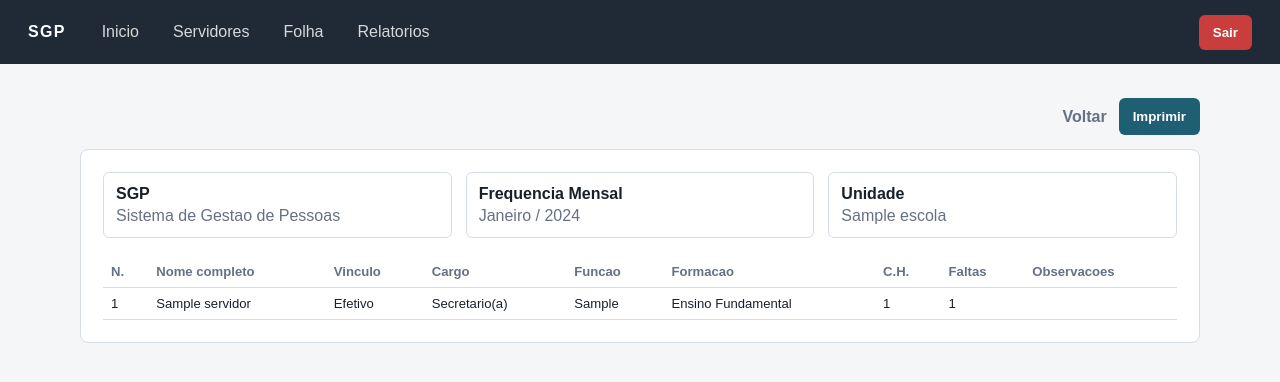
After one commit to TioHashi/SGP, a Django app: page /relatorios/folha/1/2024/ in a window 1280 px wide. The commit adds this page. Shown: the top 382 px of the page. Run offline with Django 5.2, Linux system fonts and the light colour scheme; a user stored in the database is signed in; tables that the repository leaves empty hold one stand-in row (values such as "Sample post").

Commit message:
Adiciona folha mensal e relatorios

```diff
--- a/config/urls.py
+++ b/config/urls.py
@@ -17,7 +17,16 @@ Including another URLconf
 from django.contrib import admin
 from django.urls import path
 from django.contrib.auth.views import LoginView, LogoutView
-from core.views import dashboard, servidor_criar, servidor_editar, servidor_lista
+from core.views import (
+    dashboard,
+    folha_mensal,
+    folha_selecionar,
+    relatorio_folha,
+    relatorios,
+    servidor_criar,
+    servidor_editar,
+    servidor_lista,
+)
 
 urlpatterns = [
     path('admin/', admin.site.urls),
@@ -27,4 +36,8 @@ urlpatterns = [
     path('servidores/', servidor_lista, name='servidor_lista'),
     path('servidores/novo/', servidor_criar, name='servidor_criar'),
     path('servidores/<int:pk>/editar/', servidor_editar, name='servidor_editar'),
+    path('folha/', folha_selecionar, name='folha_selecionar'),
+    path('folha/<str:mes>/<str:ano>/', folha_mensal, name='folha_mensal'),
+    path('relatorios/', relatorios, name='relatorios'),
+    path('relatorios/folha/<str:mes>/<str:ano>/', relatorio_folha, name='relatorio_folha'),
 ]
--- a/core/models.py
+++ b/core/models.py
@@ -106,3 +106,58 @@ class Servidor(models.Model):
 
     def __str__(self):
         return self.nome
+
+
+class Frequencia(models.Model):
+    MESES_CHOICES = [
+        ('1', 'Janeiro'),
+        ('2', 'Fevereiro'),
+        ('3', 'Marco'),
+        ('4', 'Abril'),
+        ('5', 'Maio'),
+        ('6', 'Junho'),
+        ('7', 'Julho'),
+        ('8', 'Agosto'),
+        ('9', 'Setembro'),
+        ('10', 'Outubro'),
+        ('11', 'Novembro'),
+        ('12', 'Dezembro'),
+        ('13', 'Decimo Terceiro'),
+        ('14', 'Ferias'),
+    ]
+
+    ANO_CHOICES = [(str(ano), str(ano)) for ano in range(2024, 2031)]
+
+    OBS_CHOICES = [
+        ('', ''),
+        ('LICENCA SEM VENCIMENTO', 'Licenca sem vencimento'),
+        ('LICENCA MATERNIDADE', 'Licenca maternidade'),
+        ('LICENCA PREMIO', 'Licenca premio'),
+        ('LICENCA PARA ESTUDO', 'Licenca para estudo'),
+        ('FERIAS', 'Ferias'),
+        ('FALTA', 'Falta'),
+        ('PRO-LABORE', 'Pro-labore'),
+        ('DIARIA', 'Diaria'),
+        ('DOBRA DE TURNO', 'Dobra de turno'),
+        ('ATESTADO MEDICO', 'Atestado medico'),
+        ('DECIMO TERCEIRO', 'Decimo terceiro'),
+        ('DESLIGAMENTO', 'Desligamento'),
+        ('INSS', 'INSS'),
+        ('OUTROS', 'Outros'),
+    ]
+
+    servidor = models.ForeignKey(Servidor, on_delete=models.CASCADE, related_name='frequencias')
+    mes = models.CharField(max_length=2, choices=MESES_CHOICES)
+    ano = models.CharField(max_length=4, choices=ANO_CHOICES)
+    faltas = models.PositiveSmallIntegerField(default=0)
+    observacoes = models.CharField(max_length=80, choices=OBS_CHOICES, blank=True)
+    atualizado_em = models.DateTimeField(auto_now=True)
+
+    class Meta:
+        ordering = ['servidor__nome']
+        unique_together = ('servidor', 'mes', 'ano')
+        verbose_name = 'frequencia'
+        verbose_name_plural = 'frequencias'
+
+    def __str__(self):
+        return f'{self.servidor.nome} - {self.get_mes_display()}/{self.ano}'
--- a/core/views.py
+++ b/core/views.py
@@ -1,10 +1,10 @@
 from django.contrib.auth.decorators import login_required
 from django.contrib import messages
-from django.db.models import Count
+from django.db.models import Count, Max
 from django.shortcuts import get_object_or_404, redirect, render
 
-from .forms import ServidorForm
-from .models import Escola, Servidor
+from .forms import FolhaFiltroForm, ServidorForm
+from .models import Escola, Frequencia, Servidor
 
 
 def escola_do_usuario(user):
@@ -69,3 +69,76 @@ def servidor_editar(request, pk):
         messages.success(request, 'Servidor atualizado com sucesso.')
         return redirect('servidor_lista')
     return render(request, 'core/servidor_form.html', {'form': form, 'titulo': 'Editar servidor'})
+
+
+@login_required
+def folha_selecionar(request):
+    form = FolhaFiltroForm(request.POST or None)
+    if request.method == 'POST' and form.is_valid():
+        return redirect('folha_mensal', mes=form.cleaned_data['mes'], ano=form.cleaned_data['ano'])
+    return render(request, 'core/folha_selecionar.html', {'form': form})
+
+
+@login_required
+def folha_mensal(request, mes, ano):
+    servidores = list(servidores_permitidos(request.user).filter(ativo=True).order_by('nome'))
+    frequencias = {
+        frequencia.servidor_id: frequencia
+        for frequencia in Frequencia.objects.filter(servidor__in=servidores, mes=mes, ano=ano)
+    }
+
+    if request.method == 'POST':
+        for servidor in servidores:
+            faltas = request.POST.get(f'faltas_{servidor.pk}') or 0
+            observacoes = request.POST.get(f'observacoes_{servidor.pk}', '')
+            Frequencia.objects.update_or_create(
+                servidor=servidor,
+                mes=mes,
+                ano=ano,
+                defaults={'faltas': faltas, 'observacoes': observacoes},
+            )
+        messages.success(request, 'Folha salva com sucesso.')
+        return redirect('folha_mensal', mes=mes, ano=ano)
+
+    linhas = [{'servidor': servidor, 'frequencia': frequencias.get(servidor.pk)} for servidor in servidores]
+    contexto = {
+        'linhas': linhas,
+        'mes': mes,
+        'ano': ano,
+        'nome_mes': dict(Frequencia.MESES_CHOICES).get(mes, mes),
+        'obs_choices': Frequencia.OBS_CHOICES,
+    }
+    return render(request, 'core/folha_mensal.html', contexto)
+
+
+@login_required
+def relatorios(request):
+    frequencias = Frequencia.objects.filter(servidor__in=servidores_permitidos(request.user))
+    folhas = (
+        frequencias
+        .values('mes', 'ano')
+        .annotate(total=Count('id'), atualizado_em=Max('atualizado_em'))
+        .order_by('-ano', '-mes')
+    )
+    meses = dict(Frequencia.MESES_CHOICES)
+    for folha in folhas:
+        folha['nome_mes'] = meses.get(folha['mes'], folha['mes'])
+    return render(request, 'core/relatorios.html', {'folhas': folhas})
+
+
+@login_required
+def relatorio_folha(request, mes, ano):
+    servidores = list(servidores_permitidos(request.user).filter(ativo=True).order_by('nome'))
+    frequencias = {
+        frequencia.servidor_id: frequencia
+        for frequencia in Frequencia.objects.filter(servidor__in=servidores, mes=mes, ano=ano)
+    }
+    linhas = [{'servidor': servidor, 'frequencia': frequencias.get(servidor.pk)} for servidor in servidores]
+    contexto = {
+        'linhas': linhas,
+        'mes': mes,
+        'ano': ano,
+        'nome_mes': dict(Frequencia.MESES_CHOICES).get(mes, mes),
+        'escola': escola_do_usuario(request.user),
+    }
+    return render(request, 'core/relatorio_folha.html', contexto)
--- a/static/css/app.css
+++ b/static/css/app.css
@@ -221,7 +221,9 @@ a {
 
 .primary-link,
 .search-form button,
-.form-actions button {
+.form-actions button,
+.period-form button,
+.report-toolbar button {
   background: var(--brand);
   border: 0;
   border-radius: 6px;
@@ -340,6 +342,119 @@ td a {
   padding-top: 10px;
 }
 
+.period-form {
+  align-items: end;
+  background: var(--panel);
+  border: 1px solid var(--line);
+  border-radius: 8px;
+  display: grid;
+  gap: 16px;
+  grid-template-columns: 1fr 1fr auto;
+  padding: 20px;
+}
+
+.period-form button {
+  min-height: 42px;
+}
+
+.frequency-table th,
+.frequency-table td {
+  font-size: 0.88rem;
+  white-space: nowrap;
+}
+
+.mini-field,
+.mini-select {
+  border: 1px solid var(--line);
+  border-radius: 6px;
+  font: inherit;
+  min-height: 34px;
+  padding: 0 8px;
+}
+
+.mini-field {
+  width: 72px;
+}
+
+.mini-select {
+  min-width: 190px;
+}
+
+.bottom-actions {
+  margin-top: 16px;
+}
+
+.report-toolbar {
+  align-items: center;
+  display: flex;
+  justify-content: flex-end;
+  gap: 12px;
+  margin-bottom: 14px;
+}
+
+.report-toolbar a {
+  color: var(--muted);
+  font-weight: 700;
+}
+
+.print-sheet {
+  background: #fff;
+  border: 1px solid var(--line);
+  border-radius: 8px;
+  padding: 22px;
+}
+
+.print-header {
+  display: grid;
+  gap: 14px;
+  grid-template-columns: repeat(3, minmax(0, 1fr));
+  margin-bottom: 18px;
+}
+
+.print-header div {
+  border: 1px solid var(--line);
+  border-radius: 6px;
+  padding: 12px;
+}
+
+.print-header strong,
+.print-header span {
+  display: block;
+}
+
+.print-header span {
+  color: var(--muted);
+  margin-top: 4px;
+}
+
+.print-table th,
+.print-table td {
+  font-size: 0.82rem;
+  padding: 8px;
+}
+
+@media print {
+  body {
+    background: #fff;
+  }
+
+  .topbar,
+  .messages,
+  .report-toolbar {
+    display: none;
+  }
+
+  .page {
+    padding: 0;
+    width: 100%;
+  }
+
+  .print-sheet {
+    border: 0;
+    padding: 0;
+  }
+}
+
 @media (max-width: 760px) {
   .topbar,
   .main-nav {
@@ -364,4 +479,9 @@ td a {
   .data-form {
     grid-template-columns: 1fr;
   }
+
+  .period-form,
+  .print-header {
+    grid-template-columns: 1fr;
+  }
 }
--- a/templates/core/base.html
+++ b/templates/core/base.html
@@ -13,8 +13,8 @@
     <nav class="main-nav" aria-label="Principal">
       <a href="{% url 'dashboard' %}">Inicio</a>
       <a href="{% url 'servidor_lista' %}">Servidores</a>
-      <a href="#">Folha</a>
-      <a href="#">Relatorios</a>
+      <a href="{% url 'folha_selecionar' %}">Folha</a>
+      <a href="{% url 'relatorios' %}">Relatorios</a>
     </nav>
     <form method="post" action="{% url 'logout' %}">
       {% csrf_token %}
--- /dev/null
+++ b/templates/core/relatorio_folha.html
@@ -0,0 +1,62 @@
+{% extends 'core/base.html' %}
+
+{% block title %}SGP - Relatorio {{ nome_mes }}{% endblock %}
+
+{% block content %}
+  <section class="report-toolbar">
+    <a href="{% url 'relatorios' %}">Voltar</a>
+    <button type="button" onclick="window.print()">Imprimir</button>
+  </section>
+
+  <section class="print-sheet">
+    <header class="print-header">
+      <div>
+        <strong>SGP</strong>
+        <span>Sistema de Gestao de Pessoas</span>
+      </div>
+      <div>
+        <strong>Frequencia Mensal</strong>
+        <span>{{ nome_mes }} / {{ ano }}</span>
+      </div>
+      <div>
+        <strong>Unidade</strong>
+        <span>{% if escola %}{{ escola.nome }}{% else %}Todas as escolas{% endif %}</span>
+      </div>
+    </header>
+
+    <table class="print-table">
+      <thead>
+        <tr>
+          <th>N.</th>
+          <th>Nome completo</th>
+          <th>Vinculo</th>
+          <th>Cargo</th>
+          <th>Funcao</th>
+          <th>Formacao</th>
+          <th>C.H.</th>
+          <th>Faltas</th>
+          <th>Observacoes</th>
+        </tr>
+      </thead>
+      <tbody>
+        {% for linha in linhas %}
+          <tr>
+            <td>{{ forloop.counter }}</td>
+            <td>{{ linha.servidor.nome }}</td>
+            <td>{{ linha.servidor.vinculo|default:'' }}</td>
+            <td>{{ linha.servidor.cargo|default:'' }}</td>
+            <td>{{ linha.servidor.funcao|default:'' }}</td>
+            <td>{{ linha.servidor.escolaridade|default:'' }}</td>
+            <td>{{ linha.servidor.carga_horaria|default:'' }}</td>
+            <td>{{ linha.frequencia.faltas|default:'' }}</td>
+            <td>{{ linha.frequencia.get_observacoes_display|default:'' }}</td>
+          </tr>
+        {% empty %}
+          <tr>
+            <td colspan="9">Nenhum servidor encontrado.</td>
+          </tr>
+        {% endfor %}
+      </tbody>
+    </table>
+  </section>
+{% endblock %}
```
Also changed, not shown: core/admin.py (+9 -1 lines), core/forms.py (+11 -1 lines), templates/core/folha_mensal.html (added, +66 -0 lines), templates/core/folha_selecionar.html (added, +23 -0 lines), templates/core/relatorios.html (added, +37 -0 lines), core/migrations/0002_frequencia.py (added).
